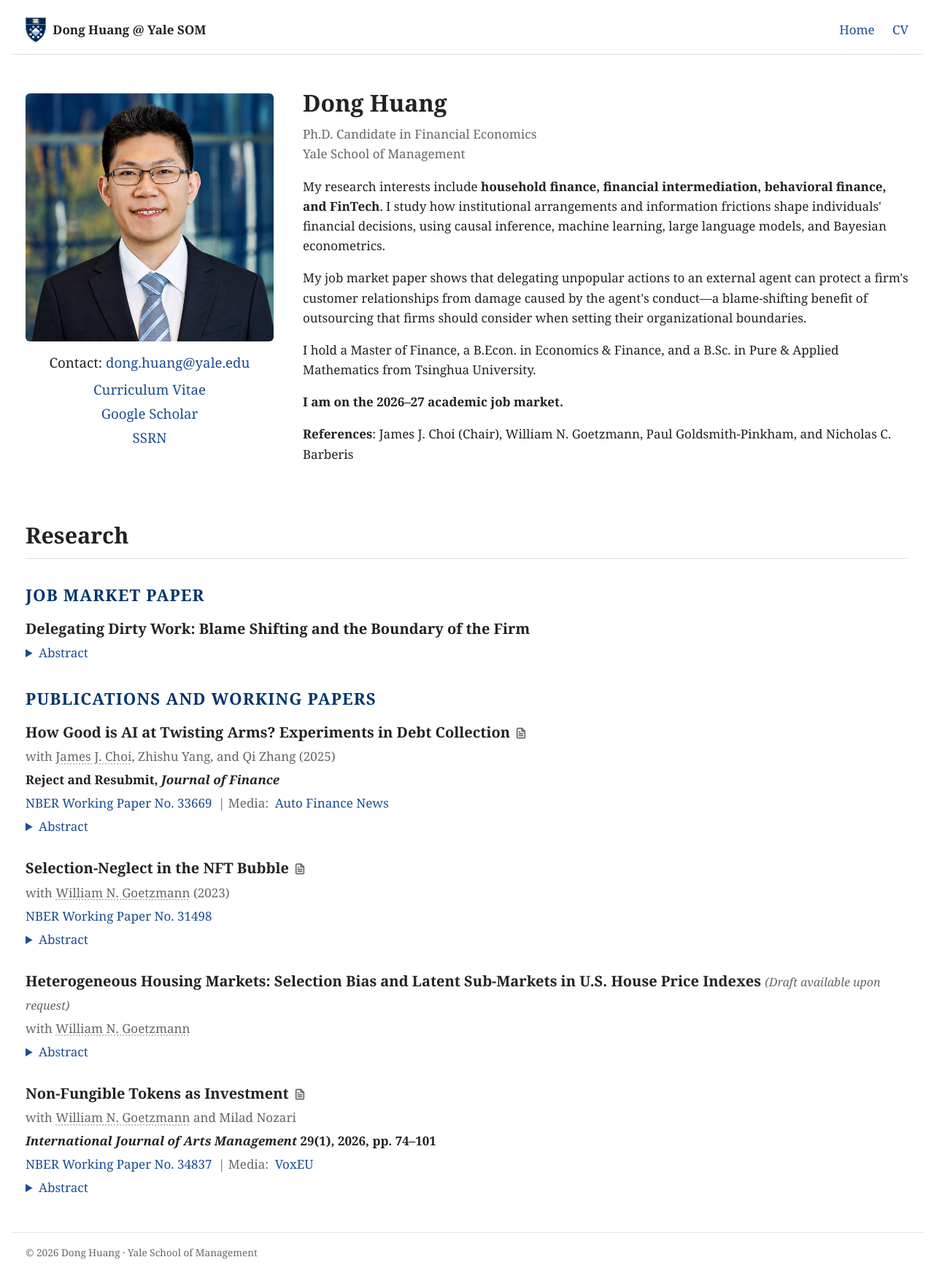
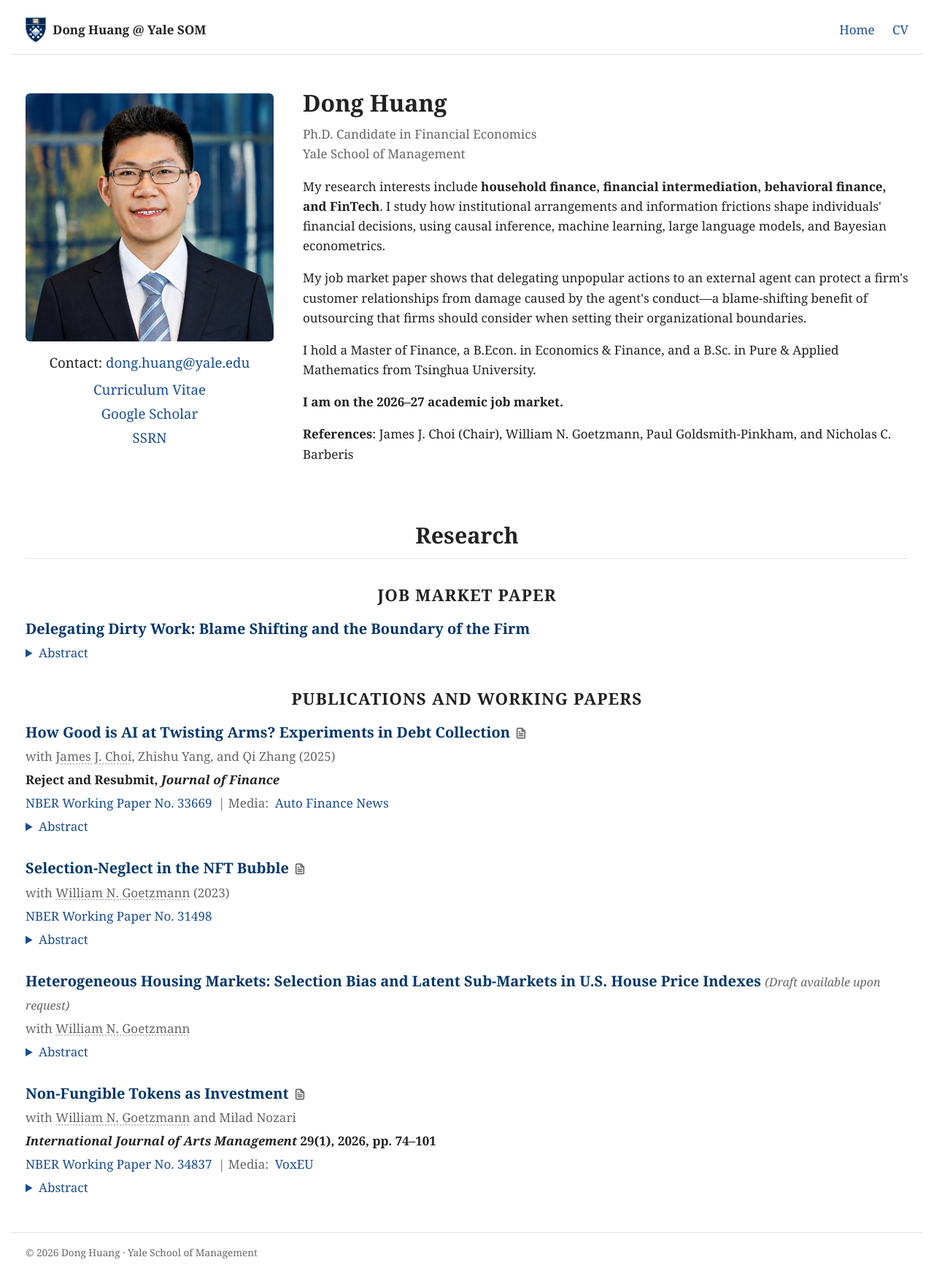
Before and after one commit to huangdong95/huangdong95.github.io, a Jekyll site: the page built from index.html, in a window 1280 px wide. Shown: the whole page at 73% size. Built offline with Jekyll 4.4.1, drawn with Linux system fonts in a browser that asks for light colours.

Commit message:
Center Research and group headings; black group headings, Yale Blue paper titles
Co-Authored-By: Claude Opus 5.5 <noreply@anthropic.com>

```diff
--- a/assets/css/site.css
+++ b/assets/css/site.css
@@ -76,18 +76,20 @@ a:hover { text-decoration: underline; }
 /* Papers */
 .papers h2 {
   font-size: 1.9rem;
+  text-align: center;
   border-bottom: 1px solid var(--rule);
   padding-bottom: 0.4rem;
 }
 .group-title {
   font-size: 1.4rem;
   margin: 2rem 0 0.75rem;
-  color: var(--yale-blue);
+  color: var(--text);
+  text-align: center;
   text-transform: uppercase;
   letter-spacing: 0.05em;
 }
 .paper { margin-bottom: 1.75rem; }
-.paper-title { margin: 0 0 0.2rem; font-size: 1.25rem; }
+.paper-title { margin: 0 0 0.2rem; font-size: 1.25rem; color: var(--yale-blue); }
 .paper-title a { color: inherit; }
 /* Document icon marking titles that link to a PDF */
 .link-icon {
```
